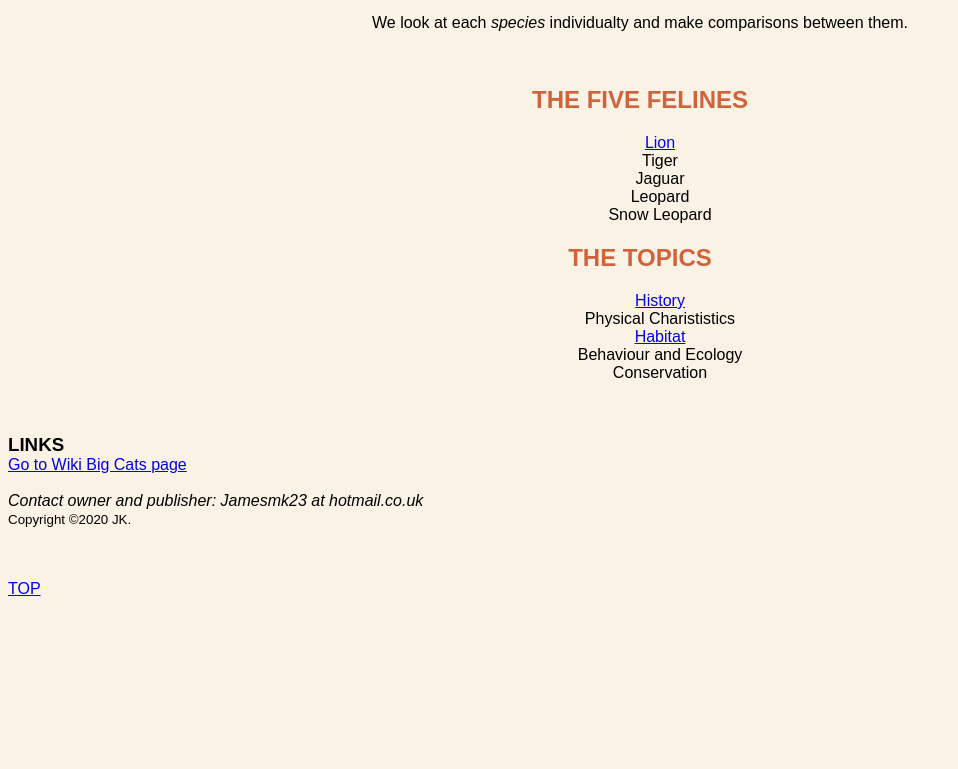
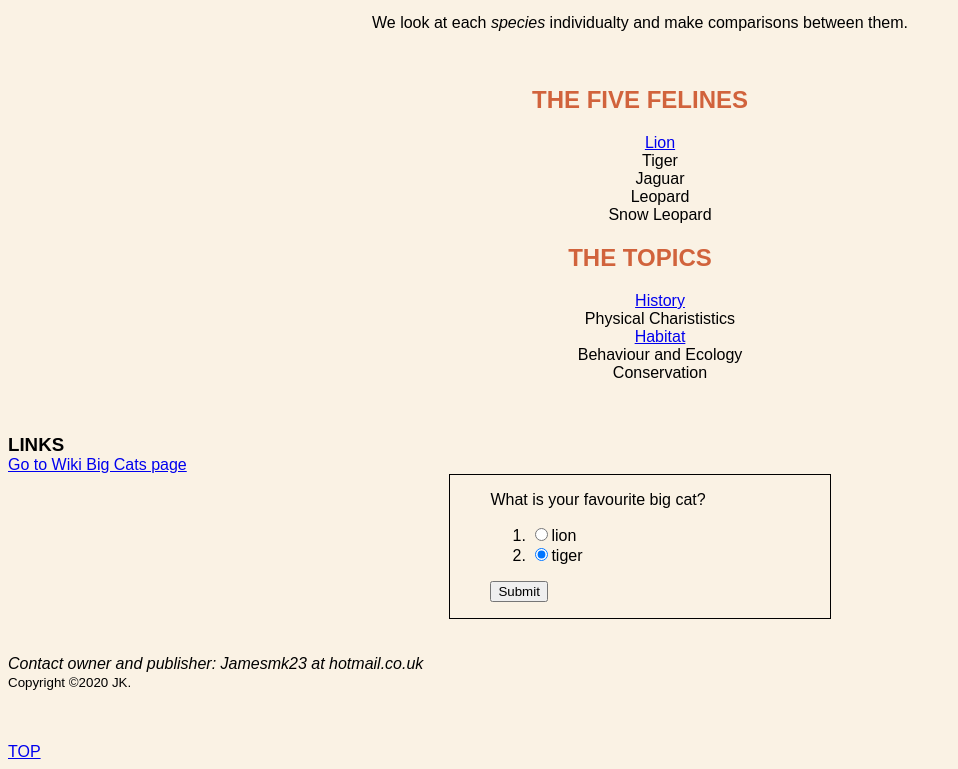
Before and after one commit to Jaywebnew/Jaywebnew.github.io, a plain HTML site: page index.html in a window 1280 px wide. Shown: the part 882-1651 px from the top of the page, without its empty margins (0-958 px from the left). Before the commit the page ends 1488 px from the top, so only its background shows below. Drawn offline with Linux system fonts and the light colour scheme.

Commit message:
Add files via upload

```diff
--- a/index.html
+++ b/index.html
@@ -63,6 +63,20 @@
 <a href="https://en.wikipedia.org/wiki/Big_cat" target="_blank">Go to Wiki Big Cats page</a>
 
 
+<div class="brder">
+
+<form method="post">
+<ol>
+<p>What is your favourite big cat?</p>
+<ol>
+<li><input type="radio" name="cat" value="lion" checked>lion</li>
+<li><input type="radio" name="cat" value="tiger" checked>tiger</li>
+</ol>
+<p><input type="submit"> </p>
+</form>
+</div>
+
+
 </body>
 
 <br>
@@ -122,4 +136,15 @@ display:inline;
 ul {
 list-style-type:none;
 }
+
+.brder {
+border: 1px solid black;
+width: 30%;
+margin: auto auto;
+}
+
+
+
+
+
 </style>
```
